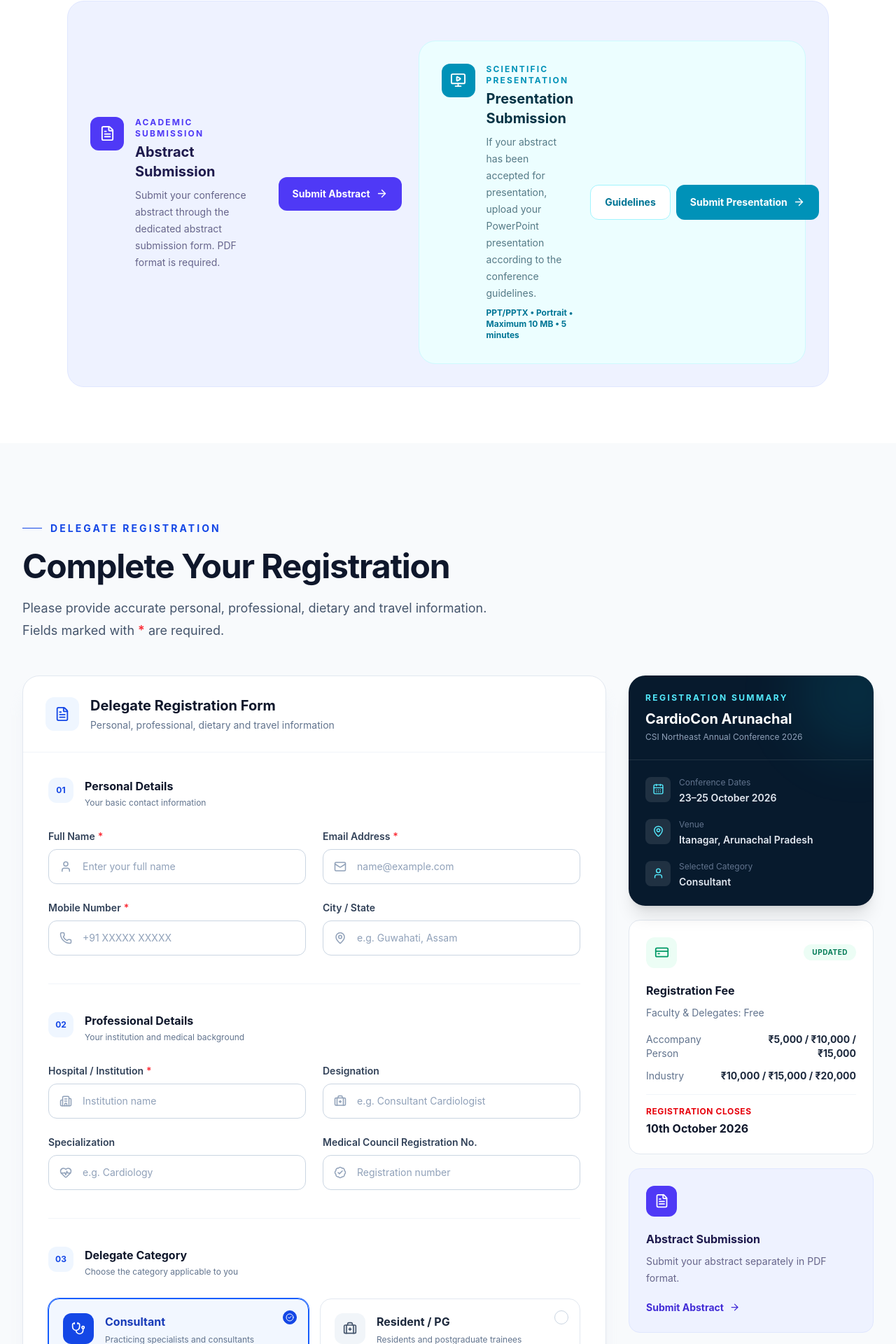
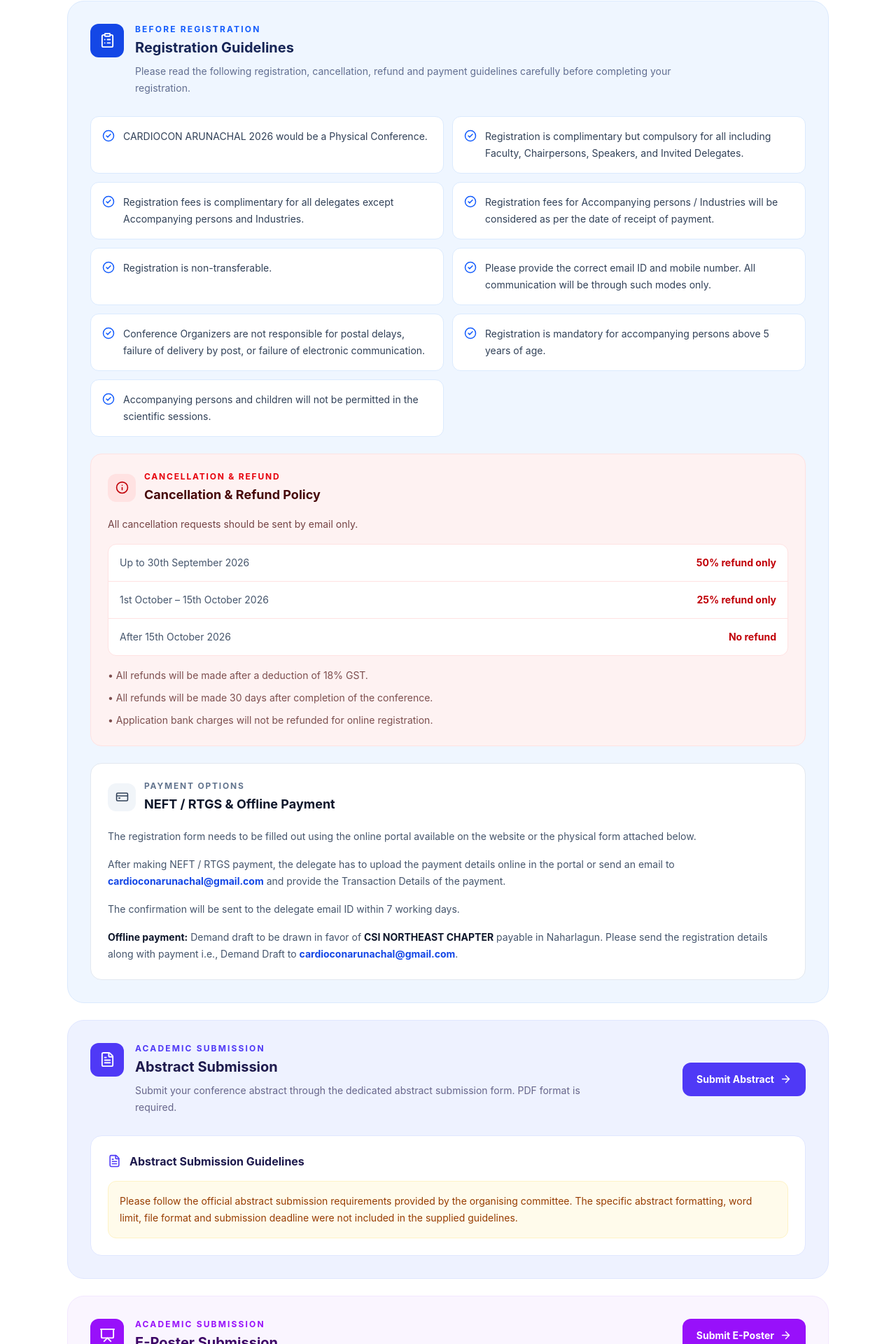
Before and after one commit to tunu7/cardioconarunachal, a React (Vite) app: page /registration in a window 1280 px wide. Shown: the part 2184-4104 px from the top of the page at 70% size. Built offline with nearby package versions, Linux system fonts and the light colour scheme.

Commit message:
all done with guideline and correction

```diff
--- a/src/pages/About.jsx
+++ b/src/pages/About.jsx
@@ -152,7 +152,7 @@
         ["Dr. Naba Kumar Bezbaruah", "Patron in Chief"],
         ["Dr. Animesh Mishra", "Patron"],
         ["Dr. Rinchin Dorjee Megeji", "Organising Chairperson"],
-        ["Dr. Tony Ete", "General Secretary "],
+        ["Dr. Tony Ete", "Organising Secretary "],
         ["Dr. Romar Dabu", "Convenor"],
         ["Dr. Amit Malviya", "Scientific Chairperson"],
       ],
--- a/src/pages/Home.jsx
+++ b/src/pages/Home.jsx
@@ -112,7 +112,7 @@
     },
     {
       name: "Dr. Tony Ete",
-      role: "General Secretary",
+      role: "Organising Secretary",
       image: tonyEte,
     },
     {
--- a/src/pages/Registration.jsx
+++ b/src/pages/Registration.jsx
@@ -19,7 +19,6 @@
   ShieldCheck,
   CheckCircle2,
   ArrowRight,
-  MonitorPlay,
   HeartPulse,
   Info,
   FileText,
@@ -29,6 +28,8 @@
   BadgeCheck,
   Landmark,
   Sparkles,
+  ClipboardList,
+  Presentation,
 } from "lucide-react";
 
 /* =========================================================
@@ -586,95 +587,146 @@
               </div>
             </div>
 
-            {/* Abstract submission */}
+            {/* =====================================================
+                REGISTRATION GUIDELINES
+            ====================================================== */}
+
+            <div className="mt-6 rounded-3xl border border-blue-100 bg-blue-50 p-6 sm:p-8">
+              <div className="flex items-start gap-4">
+                <div className="flex h-12 w-12 shrink-0 items-center justify-center rounded-xl bg-blue-700 text-white">
+                  <ClipboardList size={23} />
+                </div>
+                <div>
+                  <p className="text-xs font-bold uppercase tracking-[0.18em] text-blue-600">Before Registration</p>
+                  <h3 className="mt-1 text-xl font-bold text-blue-950">Registration Guidelines</h3>
+                  <p className="mt-2 max-w-3xl text-sm leading-6 text-blue-950/65">Please read the following registration, cancellation, refund and payment guidelines carefully before completing your registration.</p>
+                </div>
+              </div>
+
+              <div className="mt-7 grid gap-3 md:grid-cols-2">
+                {[
+                  "CARDIOCON ARUNACHAL 2026 would be a Physical Conference.",
+                  "Registration is complimentary but compulsory for all including Faculty, Chairpersons, Speakers, and Invited Delegates.",
+                  "Registration fees is complimentary for all delegates except Accompanying persons and Industries.",
+                  "Registration fees for Accompanying persons / Industries will be considered as per the date of receipt of payment.",
+                  "Registration is non-transferable.",
+                  "Please provide the correct email ID and mobile number. All communication will be through such modes only.",
+                  "Conference Organizers are not responsible for postal delays, failure of delivery by post, or failure of electronic communication.",
+                  "Registration is mandatory for accompanying persons above 5 years of age.",
+                  "Accompanying persons and children will not be permitted in the scientific sessions.",
+                ].map((item, index) => (
+                  <div key={index} className="flex items-start gap-3 rounded-xl border border-blue-100 bg-white p-4">
+                    <CheckCircle2 size={18} className="mt-0.5 shrink-0 text-blue-600" />
+                    <p className="text-xs leading-6 text-slate-700 sm:text-sm">{item}</p>
+                  </div>
+                ))}
+              </div>
+
+              <div className="mt-6 rounded-2xl border border-red-100 bg-red-50 p-5 sm:p-6">
+                <div className="flex items-center gap-3">
+                  <div className="flex h-10 w-10 items-center justify-center rounded-xl bg-red-100 text-red-700"><Info size={19} /></div>
+                  <div>
+                    <p className="text-xs font-bold uppercase tracking-[0.15em] text-red-600">Cancellation & Refund</p>
+                    <h4 className="mt-1 text-lg font-bold text-red-950">Cancellation & Refund Policy</h4>
+                  </div>
+                </div>
+                <p className="mt-4 text-sm leading-6 text-red-950/75">All cancellation requests should be sent by email only.</p>
+                <div className="mt-4 overflow-hidden rounded-xl border border-red-100 bg-white">
+                  <div className="grid grid-cols-[1fr_auto] border-b border-red-100 p-4 text-sm"><span className="text-slate-600">Up to 30th September 2026</span><span className="font-bold text-red-700">50% refund only</span></div>
+                  <div className="grid grid-cols-[1fr_auto] border-b border-red-100 p-4 text-sm"><span className="text-slate-600">1st October – 15th October 2026</span><span className="font-bold text-red-700">25% refund only</span></div>
+                  <div className="grid grid-cols-[1fr_auto] p-4 text-sm"><span className="text-slate-600">After 15th October 2026</span><span className="font-bold text-red-700">No refund</span></div>
+                </div>
+                <div className="mt-4 space-y-2 text-xs leading-6 text-red-950/70 sm:text-sm">
+                  <p>• All refunds will be made after a deduction of 18% GST.</p>
+                  <p>• All refunds will be made 30 days after completion of the conference.</p>
+                  <p>• Application bank charges will not be refunded for online registration.</p>
+                </div>
+              </div>
+
+              <div className="mt-6 rounded-2xl border border-slate-200 bg-white p-5 sm:p-6">
+                <div className="flex items-center gap-3">
+                  <div className="flex h-10 w-10 items-center justify-center rounded-xl bg-slate-100 text-slate-700"><CreditCard size={19} /></div>
+                  <div>
+                    <p className="text-xs font-bold uppercase tracking-[0.15em] text-slate-500">Payment Options</p>
+                    <h4 className="mt-1 text-lg font-bold text-slate-900">NEFT / RTGS & Offline Payment</h4>
+                  </div>
+                </div>
+                <div className="mt-5 space-y-4 text-sm leading-6 text-slate-600">
+                  <p>The registration form needs to be filled out using the online portal available on the website or the physical form attached below.</p>
+                  <p>After making NEFT / RTGS payment, the delegate has to upload the payment details online in the portal or send an email to <a href="mailto:cardioconarunachal@gmail.com" className="font-bold text-blue-700 hover:underline">cardioconarunachal@gmail.com</a> and provide the Transaction Details of the payment.</p>
+                  <p>The confirmation will be sent to the delegate email ID within 7 working days.</p>
+                  <p><span className="font-bold text-slate-900">Offline payment:</span> Demand draft to be drawn in favor of <span className="font-bold text-slate-900">CSI NORTHEAST CHAPTER</span> payable in Naharlagun. Please send the registration details along with payment i.e., Demand Draft to <a href="mailto:cardioconarunachal@gmail.com" className="font-bold text-blue-700 hover:underline">cardioconarunachal@gmail.com</a>.</p>
+                </div>
+              </div>
+            </div>
+
+            {/* =====================================================
+                ABSTRACT SUBMISSION
+            ====================================================== */}
+
             <div className="mt-6 rounded-3xl border border-indigo-100 bg-indigo-50 p-6 sm:p-8">
               <div className="flex flex-col gap-6 sm:flex-row sm:items-center sm:justify-between">
                 <div className="flex items-start gap-4">
-                  <div className="flex h-12 w-12 shrink-0 items-center justify-center rounded-xl bg-indigo-600 text-white">
-                    <FileText size={23} />
-                  </div>
-
+                  <div className="flex h-12 w-12 shrink-0 items-center justify-center rounded-xl bg-indigo-600 text-white"><FileText size={23} /></div>
                   <div>
-                    <p className="text-xs font-bold uppercase tracking-[0.18em] text-indigo-600">
-                      Academic Submission
-                    </p>
-
-                    <h3 className="mt-1 text-xl font-bold text-indigo-950">
-                      Abstract Submission
-                    </h3>
-
-                    <p className="mt-2 max-w-2xl text-sm leading-6 text-indigo-950/65">
-                      Submit your conference abstract through the dedicated
-                      abstract submission form. PDF format is required.
-                    </p>
+                    <p className="text-xs font-bold uppercase tracking-[0.18em] text-indigo-600">Academic Submission</p>
+                    <h3 className="mt-1 text-xl font-bold text-indigo-950">Abstract Submission</h3>
+                    <p className="mt-2 max-w-2xl text-sm leading-6 text-indigo-950/65">Submit your conference abstract through the dedicated abstract submission form. PDF format is required.</p>
                   </div>
                 </div>
-
-                <Link
-                  to="/abstract-submission"
-                  className="group inline-flex shrink-0 items-center justify-center gap-2 rounded-xl bg-indigo-600 px-5 py-3.5 text-sm font-bold text-white transition-all hover:-translate-y-0.5 hover:bg-indigo-700 hover:shadow-lg"
-                >
-                  Submit Abstract
-
-                  <ArrowRight
-                    size={17}
-                    className="transition-transform group-hover:translate-x-1"
-                  />
-                </Link>
-                {/* Presentation submission */}
-<div className="mt-6 rounded-3xl border border-cyan-100 bg-cyan-50 p-6 sm:p-8">
-  <div className="flex flex-col gap-6 sm:flex-row sm:items-center sm:justify-between">
-    <div className="flex items-start gap-4">
-      <div className="flex h-12 w-12 shrink-0 items-center justify-center rounded-xl bg-cyan-600 text-white">
-        <MonitorPlay size={23} />
-      </div>
-
-      <div>
-        <p className="text-xs font-bold uppercase tracking-[0.18em] text-cyan-600">
-          Scientific Presentation
-        </p>
-
-        <h3 className="mt-1 text-xl font-bold text-cyan-950">
-          Presentation Submission
-        </h3>
-
-        <p className="mt-2 max-w-2xl text-sm leading-6 text-cyan-950/65">
-          If your abstract has been accepted for presentation,
-          upload your PowerPoint presentation according to the
-          conference guidelines.
-        </p>
-
-        <p className="mt-2 text-xs font-bold text-cyan-700">
-          PPT/PPTX • Portrait • Maximum 10 MB • 5 minutes
-        </p>
-      </div>
-    </div>
-
-    <div className="flex shrink-0 flex-col gap-2 sm:flex-row">
-      <Link
-        to="/presentation-guidelines"
-        className="inline-flex items-center justify-center gap-2 rounded-xl border border-cyan-200 bg-white px-5 py-3.5 text-sm font-bold text-cyan-700 transition hover:bg-cyan-100"
-      >
-        Guidelines
-      </Link>
-
-      <Link
-        to="/presentation-submission"
-        className="group inline-flex items-center justify-center gap-2 rounded-xl bg-cyan-600 px-5 py-3.5 text-sm font-bold text-white transition-all hover:-translate-y-0.5 hover:bg-cyan-700 hover:shadow-lg"
-      >
-        Submit Presentation
-
-        <ArrowRight
-          size={17}
-          className="transition-transform group-hover:translate-x-1"
-        />
-      </Link>
-    </div>
-  </div>
-</div>
+                <Link to="/abstract-submission" className="group inline-flex shrink-0 items-center justify-center gap-2 rounded-xl bg-indigo-600 px-5 py-3.5 text-sm font-bold text-white transition-all hover:-translate-y-0.5 hover:bg-indigo-700 hover:shadow-lg">Submit Abstract<ArrowRight size={17} className="transition-transform group-hover:translate-x-1" /></Link>
+              </div>
+
+              <div className="mt-7 rounded-2xl border border-indigo-100 bg-white p-5 sm:p-6">
+                <div className="flex items-center gap-3"><FileText size={19} className="text-indigo-600" /><h4 className="font-bold text-indigo-950">Abstract Submission Guidelines</h4></div>
+                <div className="mt-4 rounded-xl border border-amber-100 bg-amber-50 p-4">
+                  <p className="text-xs leading-6 text-amber-800 sm:text-sm">Please follow the official abstract submission requirements provided by the organising committee. The specific abstract formatting, word limit, file format and submission deadline were not included in the supplied guidelines.</p>
+                </div>
               </div>
             </div>
-          </div>
+
+            {/* =====================================================
+                E-POSTER SUBMISSION
+            ====================================================== */}
+
+            <div className="mt-6 rounded-3xl border border-purple-100 bg-purple-50 p-6 sm:p-8">
+              <div className="flex flex-col gap-6 sm:flex-row sm:items-start sm:justify-between">
+                <div className="flex items-start gap-4">
+                  <div className="flex h-12 w-12 shrink-0 items-center justify-center rounded-xl bg-purple-600 text-white"><Presentation size={23} /></div>
+                  <div>
+                    <p className="text-xs font-bold uppercase tracking-[0.18em] text-purple-600">Academic Submission</p>
+                    <h3 className="mt-1 text-xl font-bold text-purple-950">E-Poster Submission</h3>
+                    <p className="mt-2 max-w-2xl text-sm leading-6 text-purple-950/65">Submit your E-Poster according to the official conference presentation requirements.</p>
+                  </div>
+                </div>
+                <Link to="/presentation-submission" className="group inline-flex shrink-0 items-center justify-center gap-2 rounded-xl bg-purple-600 px-5 py-3.5 text-sm font-bold text-white transition-all hover:-translate-y-0.5 hover:bg-purple-700 hover:shadow-lg">Submit E-Poster<ArrowRight size={17} className="transition-transform group-hover:translate-x-1" /></Link>
+              </div>
+
+              <div className="mt-7 rounded-2xl border border-purple-100 bg-white p-5 sm:p-6">
+                <div className="flex items-center gap-3"><Presentation size={19} className="text-purple-600" /><h4 className="font-bold text-purple-950">E-Poster Guidelines</h4></div>
+                <div className="mt-5 space-y-3">
+                  {[
+                    "File format should be PowerPoint (.PPT/.PPTX).",
+                    "Each Poster Presentation will be for 5 minutes only.",
+                    "The Poster Presentation should be prepared in portrait format.",
+                    "The Total size of the presentation should not exceed 10 MB.",
+                    "1 slide per Poster only.",
+                    "Animation/movies/sounds will not be supported; please submit in a static required template format only.",
+                    "Illustrations/images/photographs used in the E-poster should be enlarged enough to show relevant details.",
+                    "Only Submitted posters will be awarded E-Poster presentation certificates.",
+                    "The E-Poster Presentation needs to be presented in the given template only.",
+                    "The Presentation should be submitted on or before the last date given.",
+                    "If the Presentation is submitted at the last moment and problem occur during the conference the organising team won’t be held responsible.",
+                  ].map((item, index) => (
+                    <div key={index} className="flex items-start gap-3 rounded-xl border border-purple-100 bg-purple-50/50 p-4">
+                      <span className="flex h-6 w-6 shrink-0 items-center justify-center rounded-full bg-purple-600 text-[11px] font-bold text-white">{index + 1}</span>
+                      <p className="text-xs leading-6 text-slate-700 sm:text-sm">{item}</p>
+                    </div>
+                  ))}
+                </div>
+              </div>
+            </div>
+            </div>
         </section>
 
         {/* =====================================================
@@ -1437,6 +1489,14 @@
                         className="transition-transform group-hover:translate-x-1"
                       />
                     </Link>
+                  </div>
+
+                  {/* E-Poster */}
+                  <div className="rounded-2xl border border-purple-100 bg-purple-50 p-5 sm:p-6">
+                    <div className="flex h-11 w-11 items-center justify-center rounded-xl bg-purple-600 text-white"><Presentation size={21} /></div>
+                    <h3 className="mt-5 font-bold text-purple-950">E-Poster Submission</h3>
+                    <p className="mt-2 text-sm leading-6 text-purple-950/65">Submit your E-Poster according to the conference guidelines.</p>
+                    <Link to="/e-poster-submission" className="group mt-5 inline-flex items-center gap-2 text-sm font-bold text-purple-700">Submit E-Poster<ArrowRight size={15} className="transition-transform group-hover:translate-x-1" /></Link>
                   </div>
 
                   {/* Secretariat */}
```
